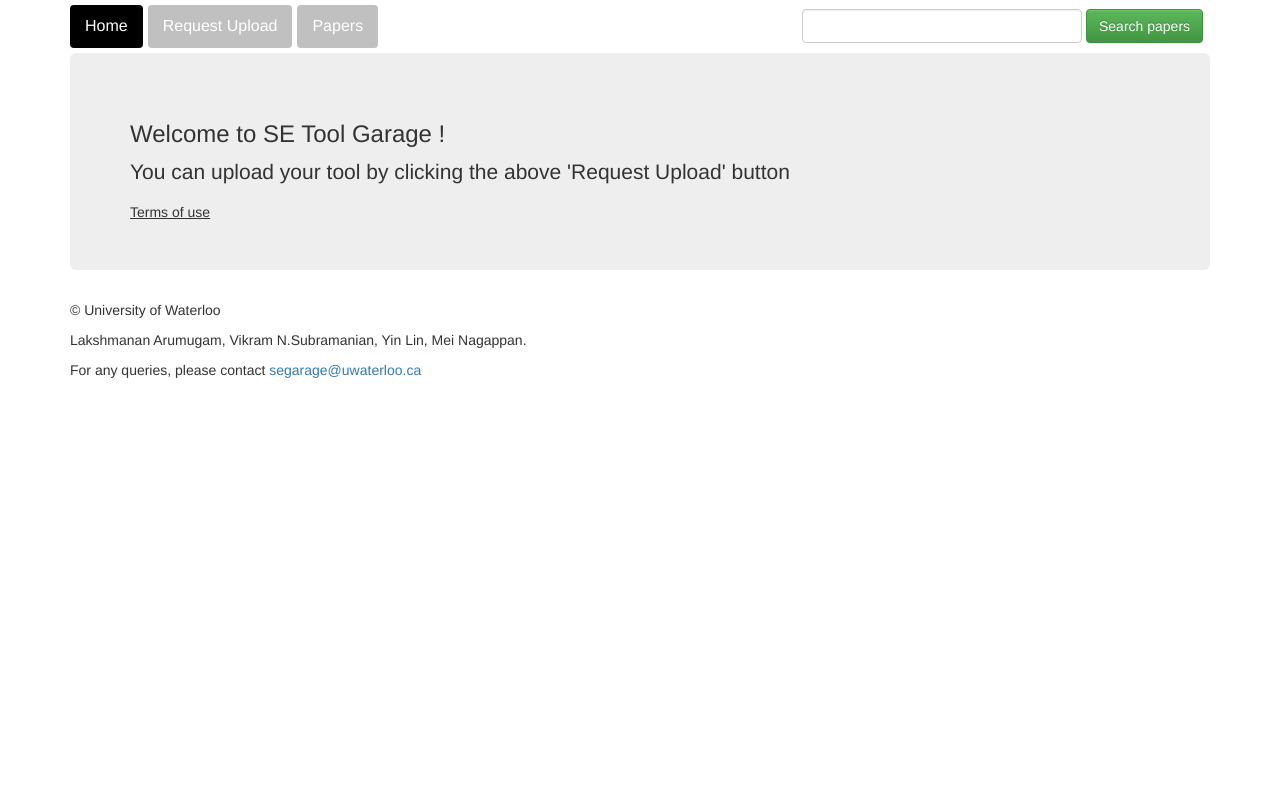
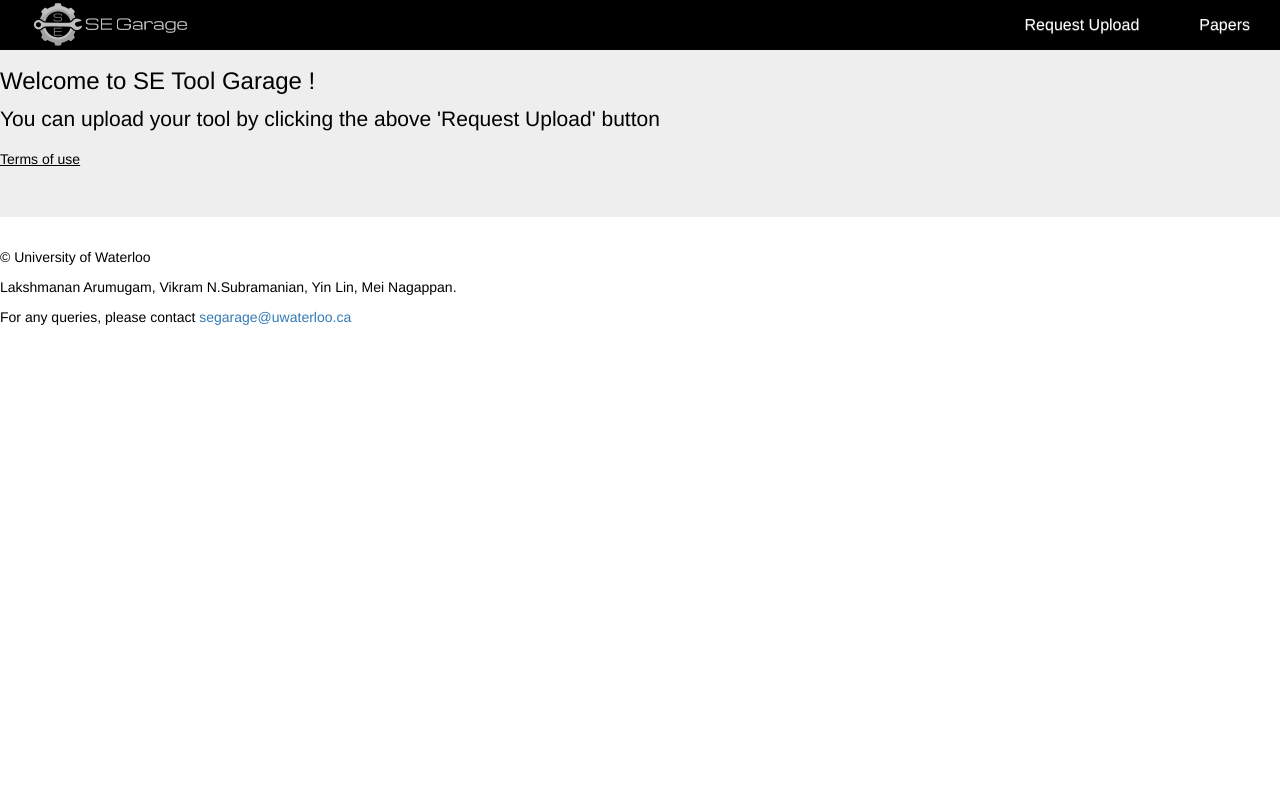
Before and after one commit to Laksh47/segarage, a Flask app: page /index in a window 1280 px wide. Run offline with Flask 2, Linux system fonts and the light colour scheme; some libraries are stand-ins or nearby versions.

Commit message:
Changes in Design
Changes in navbar

```diff
--- a/app/static/styles/base.css
+++ b/app/static/styles/base.css
@@ -1,12 +1,79 @@
 /* Bootstrap styles overridden here */
 
-.nav.nav-pills.pull-left {
-  font-size: 18px;
-  margin: 5px 0;
+/* new new theme */
+
+body {
+  background-color: white;
+  color: black;
 }
 
-.nav-pills>li+li {
-  margin-left: 5px;
+/* Navbar */
+.navbar .container-fluid{
+  background-color:black;
+}
+
+.navbar .navbar-brand {
+    margin: 0;
+    padding: 0;
+}
+
+.navbar .navbar-brand img {
+    padding-left:3rem;
+    height:50px;
+    max-height: 100%;
+}
+
+.navbar .navbar-brand img:hover{
+  opacity:0.75;
+}
+
+/* Unselected */
+.navbar .nav-item .nav-link{
+  color:white;
+  font-size:16px;
+  padding-right:3rem;
+  padding-left:3rem;
+}
+
+/* Selected and Hover */
+.navbar .nav-item .nav-link:hover,
+.navbar .nav-item.active{
+  background-color:grey;
+}
+
+/* Search Bar */
+.preview {
+  background-color: rgb(31, 34, 131);
+  color: white;
+  height:350px;
+  margin: 0;
+}
+
+.preview h2 {
+  padding-top:5rem;
+}
+
+.preview .searchbar-wrap form {
+  text-align: center;
+}
+
+.specific_paper {
+  background-color: #3c3939;
+}
+
+.specific_paper a.paper_link {
+  color: #dcd9d9;
+  border-color: #f4f5f7;
+}
+
+.specific_paper:hover {
+  color: white;
+  border: 3px solid #f4f5f7;
+  font-size: 22px;
+}
+
+.specific_paper:hover a.paper_link {
+  color: white;
 }
 
 label {
--- a/app/templates/base.html
+++ b/app/templates/base.html
@@ -18,23 +18,23 @@
 
     </head>
     <body>
-      <div class="container">
-        <div class="header clearfix">
-          <nav class="clearfix">
-            <ul class="nav nav-pills inline-middle">
-              <li role="presentation" {%- if request.path == "/index" %} class="active" {% endif %}><a href="{{ url_for('index') }}">Home</a></li>
-              <li role="presentation" {%- if request.path == "/request_upload" %} class="active" {% endif %}><a href="{{ url_for('request_upload') }}">Request Upload</a></li>
-              <li role="presentation" {%- if request.path == "/papers" %} class="active" {% endif %}><a href="{{ url_for('papers') }}">Papers</a></li>
-            </ul>
-            <div class="searchbar-wrap inline-middle">
-              <form action="{{ url_for('search') }}" method="post" name="search">
-                  {{ g.search_form.hidden_tag() }}
-                  {{ g.search_form.q(size=20, class_='form-control searchbar inline-middle') }}
-                  {{ g.search_form.search_button(class_='btn btn-success') }}
-              </form>
-            </div>
-          </nav>
+      <nav class="navbar navbar-static-top navbar-fixed-top">
+        <div class="container-fluid">
+          <div class="navbar-header">
+            <a role="presentation" {%- if request.path == "/index" %} class="active navbar-brand"{% endif %} class="navbar-brand" href="{{ url_for('index') }}">
+              <img src="{{ url_for('static',filename='assets/LogoWhite.png') }}"></a>
+            </a>
+          </div>
+          <ul class="nav navbar-nav navbar-right">
+            <li {%- if request.path == "/request_upload" %} class="active nav-item" {% else %} class="nav-item" {% endif %}>
+              <a class="nav-link" href="{{ url_for('request_upload') }}">Request Upload</a>
+            </li>
+            <li {% if request.path == "/papers" %} class="active nav-item" {% else %} class="nav-item" {% endif %}>
+              <a class="nav-link" href="{{ url_for('papers') }}">Papers</a>
+            </li>
+          </ul>
         </div>
+      </nav>
 
         {% with messages = get_flashed_messages() %}
         {% if messages %}
--- a/app/templates/index.html
+++ b/app/templates/index.html
@@ -1,4 +1,18 @@
 {% extends "base.html" %}
+{% block title %}
+
+<div class="text-center">
+	<h2>SE Tool Garage</h2>
+	<p >Find the software engineering tools you need</p>
+	<div class="searchbar-wrap inline">
+		<form action="{{ url_for('search') }}" method="post" name="search">
+			{{ g.search_form.hidden_tag() }}
+			{{ g.search_form.q(size=20, class_='form-control searchbar inline-middle') }}
+		</form>
+	</div>
+</div>
+
+{% endblock %}
 
 {% block content %}
 		<h3>Welcome to SE Tool Garage !</h3>
--- a/app/templates/request_upload.html
+++ b/app/templates/request_upload.html
@@ -1,7 +1,11 @@
 {% extends "base.html" %}
+{% block title %}
 
+<h2>Request to upload Tool</h2>
+
+{% endblock %}
 {% block content %}
-    <h3>Request to upload Tool</h3>
+
     <form action="" method="post" novalidate>
         {{ form.hidden_tag() }}
         <div class="form-group required">
```
